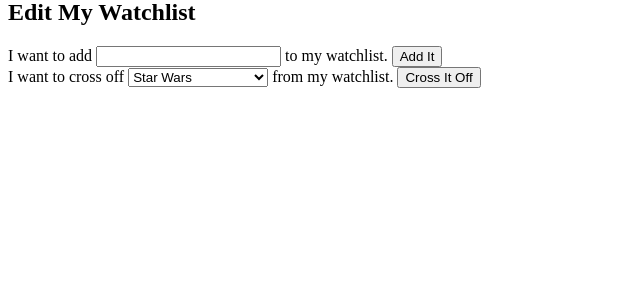
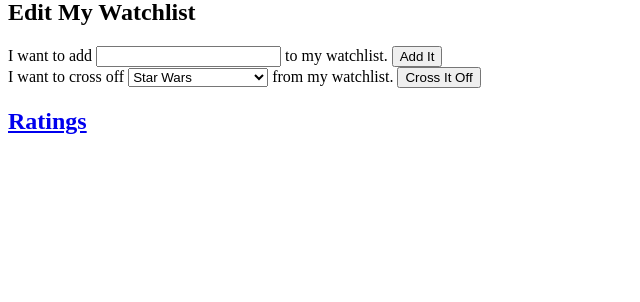
Before and after one commit to LaunchCodeEducation/flicklist-flask, a Flask app: page / in a window 1280 px wide. Shown: the part 220-522 px from the top of the page, without its empty margins (0-640 px from the left). Run offline with Flask 2, Linux system fonts and the light colour scheme.

Commit message:
Add link

```diff
--- a/templates/edit.html
+++ b/templates/edit.html
@@ -38,6 +38,9 @@
 </form>
 {% endif %}
 
+<!-- We added this link to the ratings page, but it won't work till you make the ratings.html file -->
+<h2><a href="/ratings">Ratings</a></h2>
+
 {% if error %}
   <p class='error'>{{ error }}</p>
 {% endif %}
```
